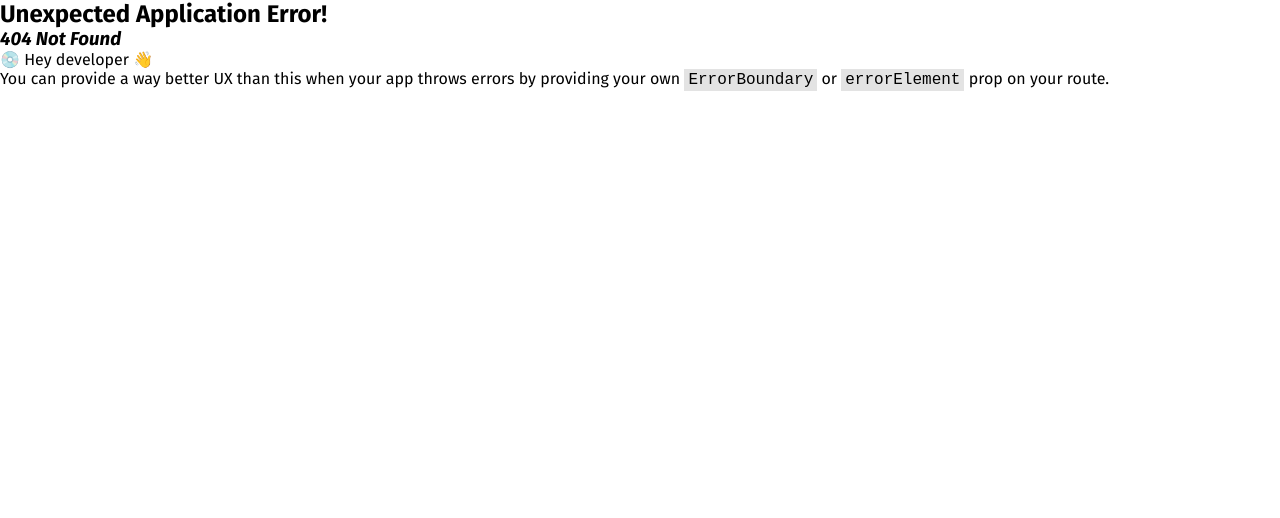
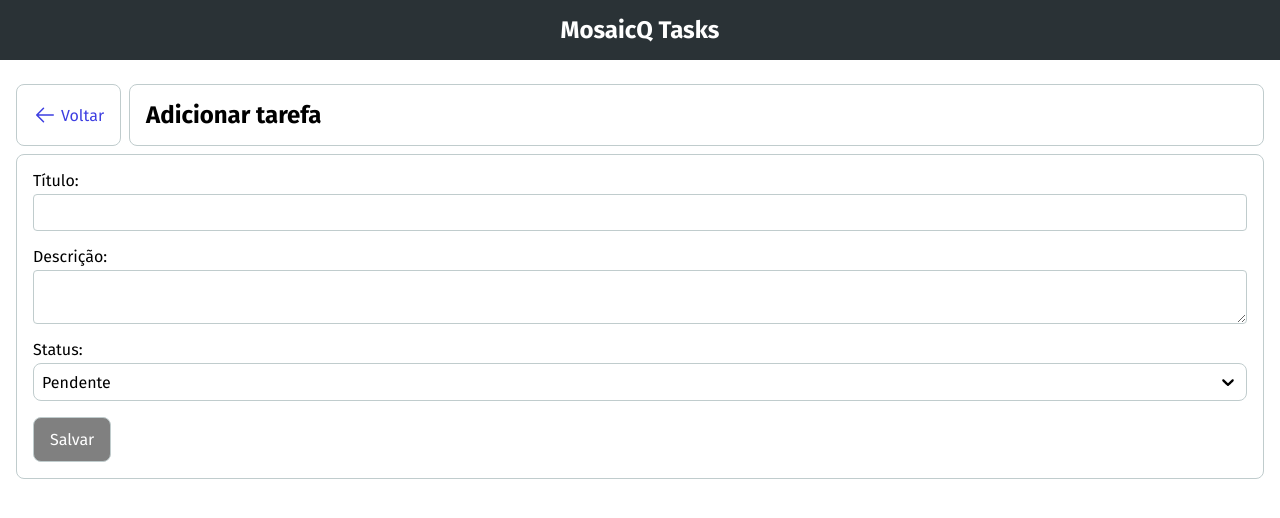
Before and after one commit to br-adriel/ts-mosaicq-todo, a React (Vite) app in the folder frontend/: page /tasks/add in a window 1280 px wide. Before the commit this address had no page. Shown: the top 518 px of the page. Built offline with nearby package versions, Linux system fonts and the light colour scheme.

Commit message:
feat: Add AddTarefa page

```diff
--- /dev/null
+++ b/frontend/src/pages/AddTarefa.tsx
@@ -0,0 +1,37 @@
+import { ArrowLeft } from '@phosphor-icons/react';
+import { Link } from 'react-router-dom';
+import Heading from '../components/Heading';
+import styled from 'styled-components';
+import Container from '../components/Container';
+import TarefaForm from '../components/TarefaForm';
+
+export default function AddTarefa() {
+  return (
+    <Main>
+      <Container>
+        <Heading>
+          <Link to='/' className='btn secondary' title='Voltar'>
+            <ArrowLeft size={24} />
+            <span className='hide-sm'>Voltar</span>
+          </Link>
+          <h2>Adicionar tarefa</h2>
+        </Heading>
+        <TarefaForm />
+      </Container>
+    </Main>
+  );
+}
+
+const Main = styled.main`
+  margin: 24px 0;
+  padding: 0 16px;
+  flex-grow: 1;
+  display: flex;
+  flex-direction: column;
+
+  ${Container} {
+    display: flex;
+    flex-direction: column;
+    flex-grow: 1;
+  }
+`;
--- a/frontend/src/router/index.tsx
+++ b/frontend/src/router/index.tsx
@@ -1,6 +1,7 @@
 import { createBrowserRouter } from 'react-router-dom';
 import App from '../App';
 import Home from '../pages/Home';
+import AddTarefa from '../pages/AddTarefa';
 
 const router = createBrowserRouter([
   {
@@ -11,6 +12,10 @@ const router = createBrowserRouter([
         path: '',
         element: <Home />,
       },
+      {
+        path: 'tasks/add',
+        element: <AddTarefa />,
+      },
     ],
   },
 ]);
```
